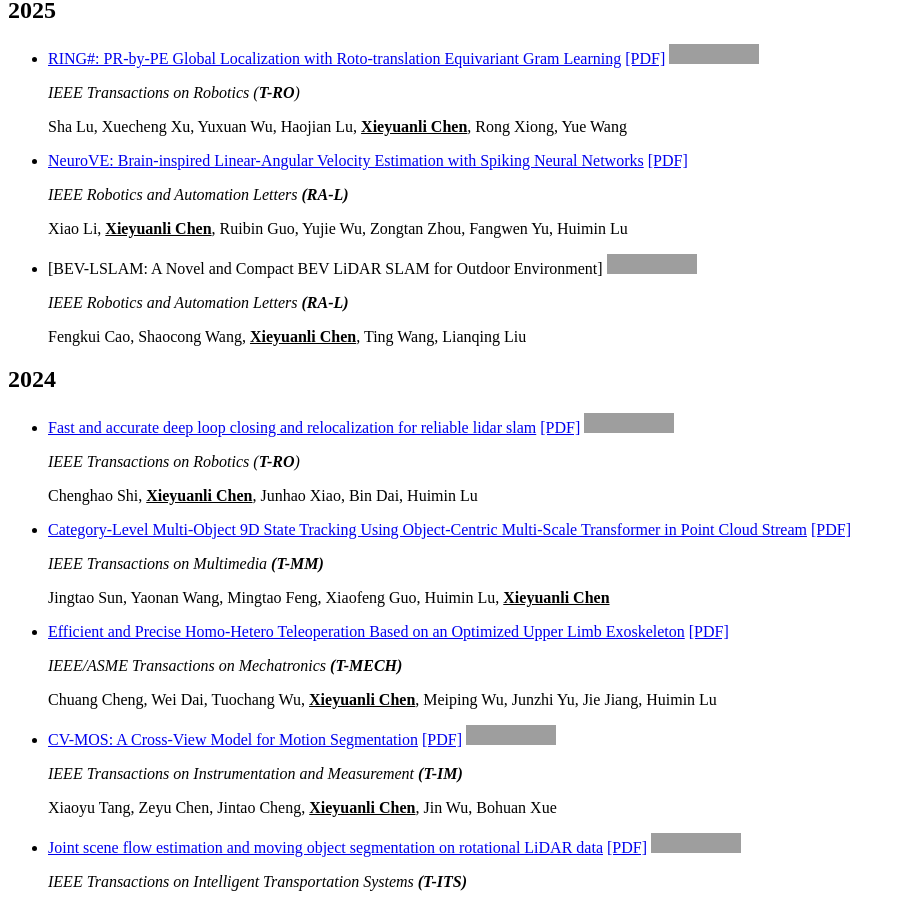
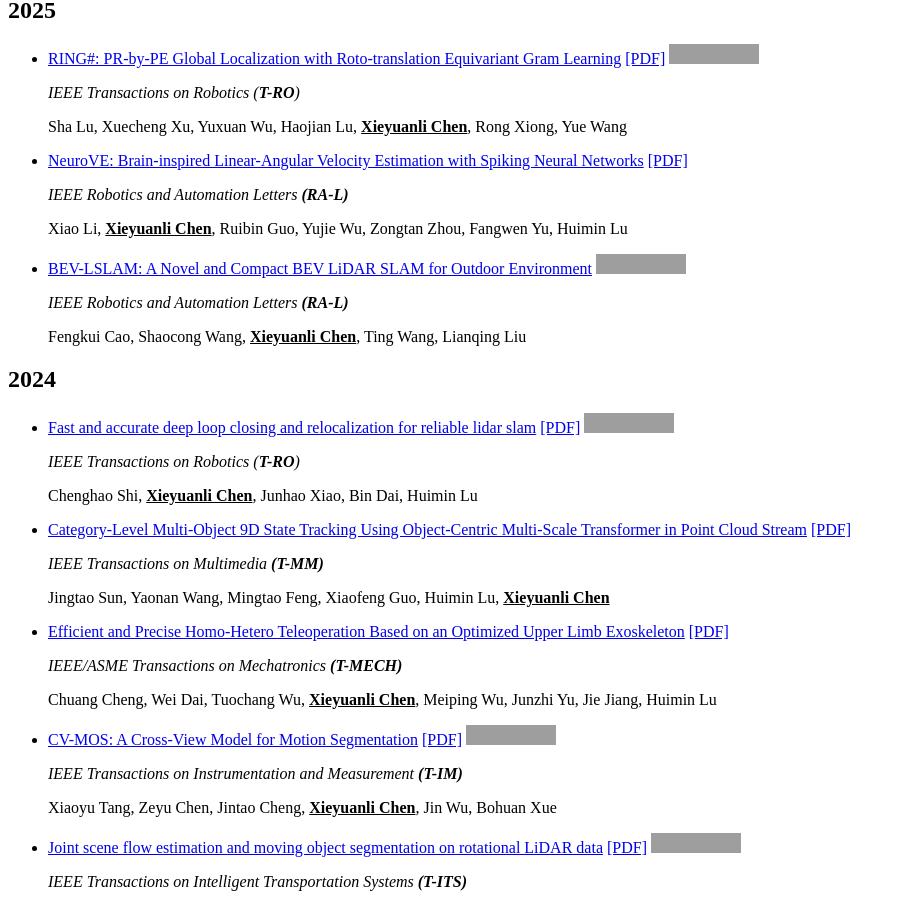
Before and after one commit to shenyehui/Shen-Yehui.github.io, a Jekyll site: the page built from _pages/includes/pub.md, in a window 1280 px wide and 900 px high, scrolled down 519 px, cut to the strip 0-900 px from the top of the window. Shown: the whole strip, without its empty margins (0-904 px from the left). Built offline with Jekyll 4.4.1, drawn with Linux system fonts in a browser that asks for light colours; our own code applies the rules of GitHub Pages for plain Markdown files; some of the changed lines change nothing that is shown; grey boxes are pictures that could not be loaded.

Commit message:
Update pub.md

```diff
--- a/_pages/includes/pub.md
+++ b/_pages/includes/pub.md
@@ -14,7 +14,7 @@
 
    Xiao Li, **<u>Xieyuanli Chen</u>**, Ruibin Guo, Yujie Wu, Zongtan Zhou, Fangwen Yu, Huimin Lu
 
-- [BEV-LSLAM: A Novel and Compact BEV LiDAR SLAM for Outdoor Environment] [![](https://img.shields.io/github/stars/ROBOT-WSC/BEV-LSLAM?style=social&label=Code+Stars)](https://github.com/ROBOT-WSC/BEV-LSLAM)
+- [BEV-LSLAM: A Novel and Compact BEV LiDAR SLAM for Outdoor Environment](https://ieeexplore.ieee.org/document/10845798) [![](https://img.shields.io/github/stars/ROBOT-WSC/BEV-LSLAM?style=social&label=Code+Stars)](https://github.com/ROBOT-WSC/BEV-LSLAM)
 
   *IEEE Robotics and Automation Letters **(RA-L)***
 
```
